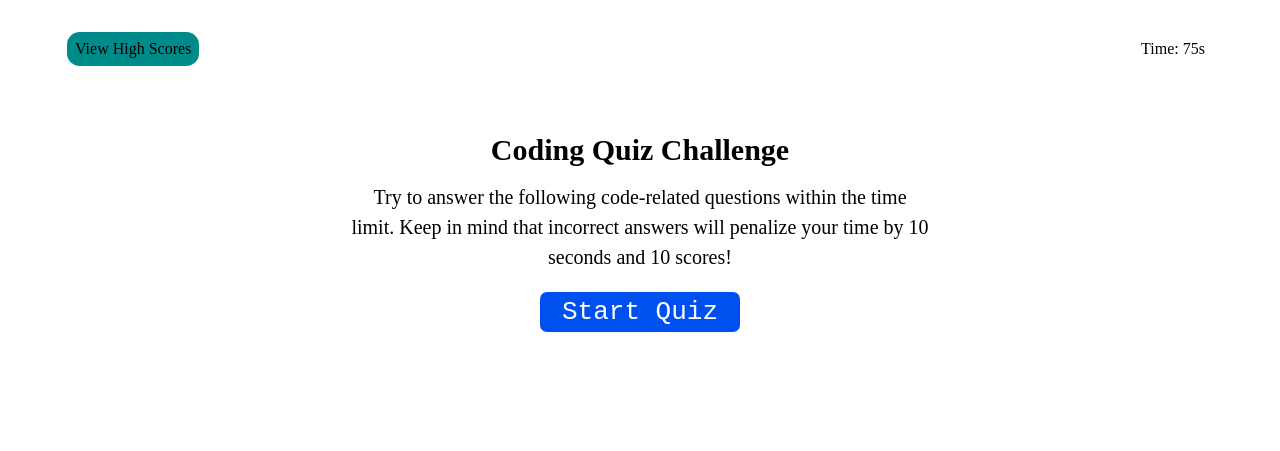
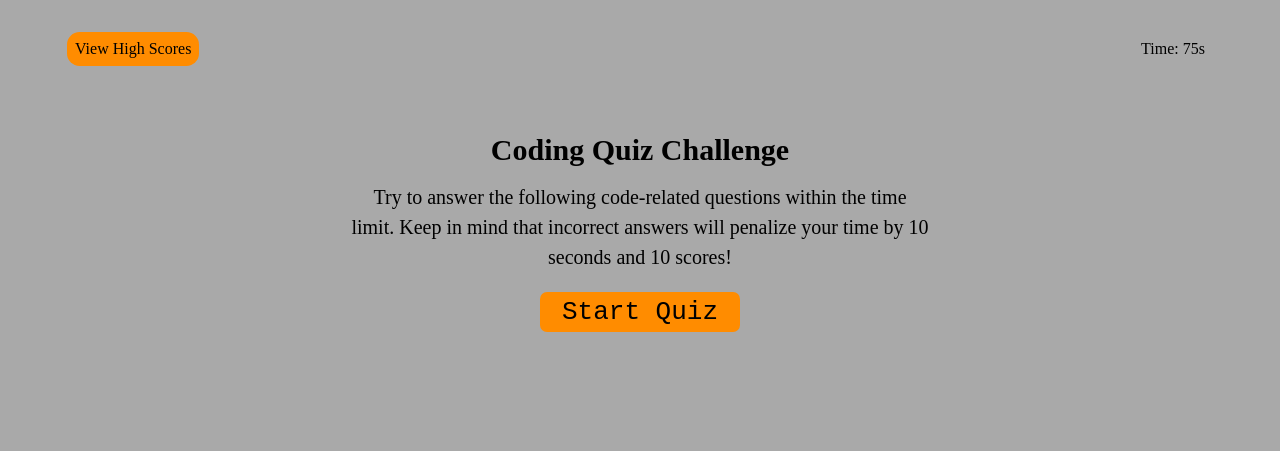
Before and after one commit to TonnTribe/Coding-Quiz, a plain HTML site: page index.html in a window 1280 px wide. Drawn offline with Linux system fonts and the light colour scheme.

Commit message:
edited coloring

```diff
--- a/Assets/style.css
+++ b/Assets/style.css
@@ -2,6 +2,7 @@
     margin: 0;
     padding: 0;
     box-sizing: border-box;
+    background-color: darkgray;
 }
 
 .header {
@@ -13,9 +14,9 @@
 
 .view-score {
     cursor: pointer;
-    background-color: darkcyan;
+    background-color: darkorange;
     border-radius: 5px;
-    box-shadow: 0 0 0 8px darkcyan;
+    box-shadow: 0 0 0 8px darkorange;
 }
 
 .opening {
@@ -48,8 +49,8 @@
     font-size: 26px;
     font-family: 'Courier New', Courier, monospace;
     border-radius: 7px;
-    color: #fff;
-    background-color: rgb(0, 80, 239);
+    color: black;
+    background-color: darkorange;
     border: none;
     padding: 5px;
     margin: 10px;
```
